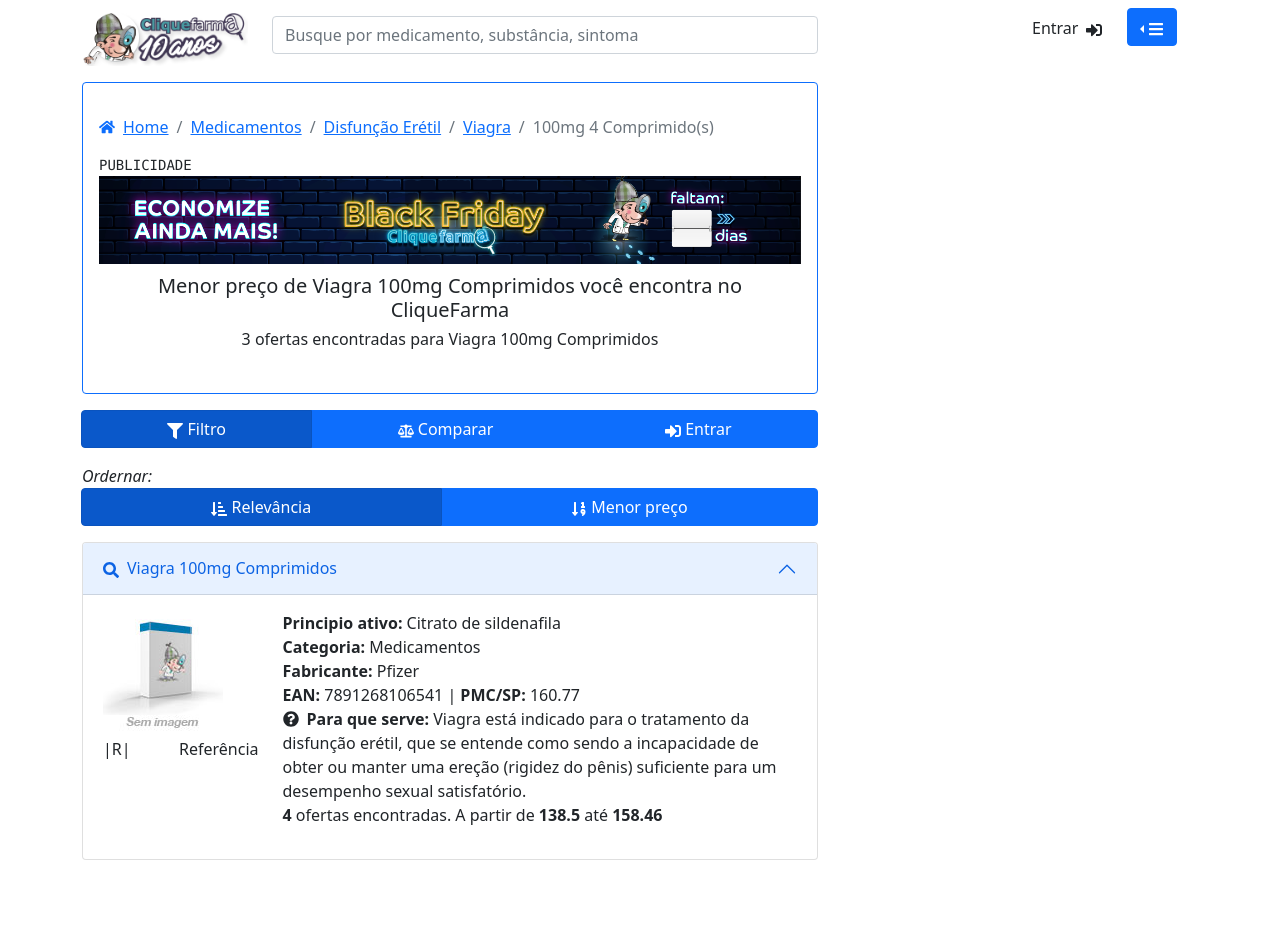
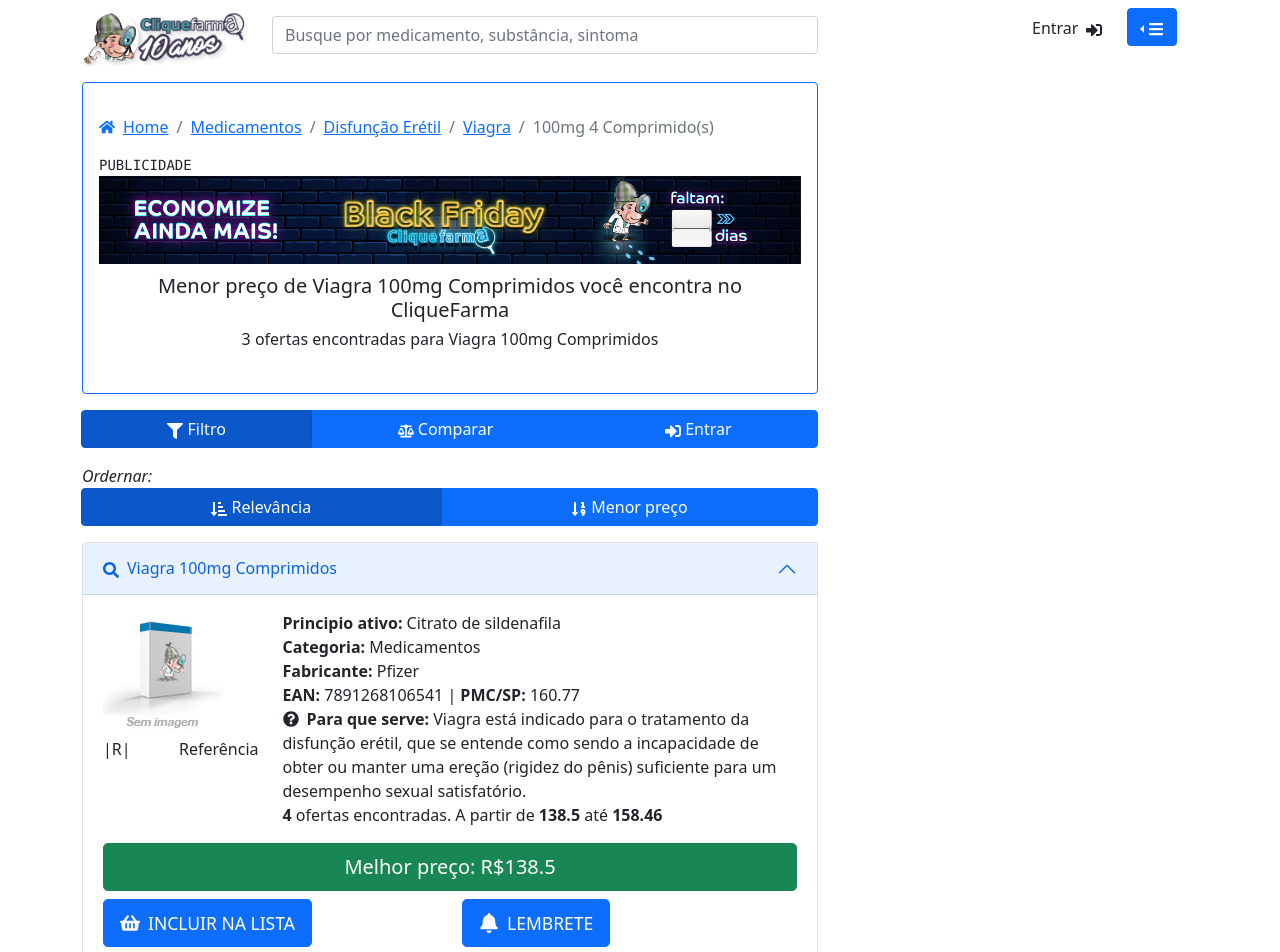
Before and after one commit to th91vi/cf_list, a Next.js app: page / in a window 1280 px wide. Shown: the top 952 px of the page. Before the commit the page ends 860 px from the top, so only its background shows below. Built offline with nearby package versions, Linux system fonts and the light colour scheme.

Commit message:
feat: added ProductHighlight details

```diff
--- a/components/Product/ProductHighlight/ProductHighlight.jsx
+++ b/components/Product/ProductHighlight/ProductHighlight.jsx
@@ -1,6 +1,6 @@
 import Image from "next/image";
-import { Row, Col, Stack } from "react-bootstrap";
-import { FaQuestionCircle } from "react-icons/fa";
+import { Row, Col, Button } from "react-bootstrap";
+import { FaBell, FaQuestionCircle, FaShoppingBasket } from "react-icons/fa";
 import { data } from "../../../data/data";
 
 export function ProductHighlight() {
@@ -63,6 +63,34 @@
           </li>
         </ul>
       </Col>
+      <Col>
+        <div className="d-grid gap-2">
+          <Button size="lg" variant="success">
+            Melhor preço: R${minPrice}
+          </Button>
+          <Row>
+            <Col>
+              <Button size="lg" variant="primary">
+                <span>
+                  <FaShoppingBasket
+                    style={{ marginRight: "8px" }}
+                    className="mb-1"
+                  />
+                  <small>INCLUIR NA LISTA</small>
+                </span>
+              </Button>
+            </Col>
+            <Col>
+              <Button size="lg" variant="primary">
+                <span>
+                  <FaBell style={{ marginRight: "8px" }} className="mb-1" />
+                  <small>LEMBRETE</small>
+                </span>
+              </Button>
+            </Col>
+          </Row>
+        </div>
+      </Col>
     </Row>
   );
 }
```
